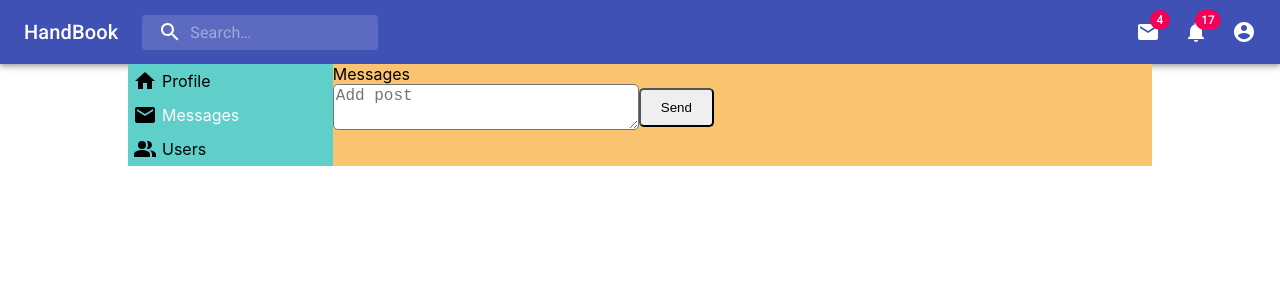
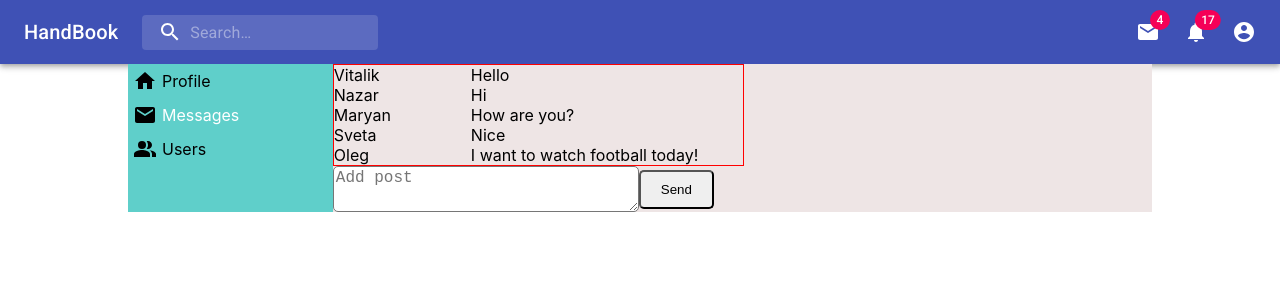
Before and after one commit to Burban-Vitalik/Project-Social-Media, a React (Create React App) app: page /messages in a window 1280 px wide. Shown: the top 300 px of the page. Built offline with nearby package versions, Linux system fonts and the light colour scheme.

Commit message:
dialogs page5%

```diff
--- a/src/App.js
+++ b/src/App.js
@@ -1,10 +1,11 @@
 import { Route } from 'react-router-dom';
 import styles from './App.module.scss';
 import Header from './component/Header/Header';
-import Dialogs from './component/Dialogs/Dialogs';
 import Navbar from './component/Navbar/Navbar';
 import { Profile } from './component/Profile/Profile';
 import Users from './component/Users/Users';
+import Dialogs from './component/Dialogs/Dialogs';
+import DialogsContainer from './component/Dialogs/DialogsContainer';
 
 
 function App() {
@@ -17,7 +18,7 @@ function App() {
         </aside>
         <div className={styles.appContent}>
           <Route path={'/profile'} component={Profile} />
-          <Route path={'/messages'} component={Dialogs} />
+          <Route path={'/messages'} component={DialogsContainer} />
           <Route path={'/users'} component={Users} />
       </div>
       </main>
--- /dev/null
+++ b/src/Redux/dialogs-reducer.js
@@ -0,0 +1,29 @@
+let SEND_MESSAGE = 'SEND_MESSAGE';
+
+let initialState = {
+    dialogs: [
+        {id: 1, name: 'Vitalik'},
+        {id: 2, name: 'Nazar'},
+        {id: 3, name: 'Maryan'},
+        {id: 4, name: 'Sveta'},
+        {id: 5, name: 'Oleg'},
+    ],
+    messages: [
+        {id: 1, message: 'Hello'},
+        {id: 2, message: 'Hi'},
+        {id: 3, message: 'How are you?'},
+        {id: 4, message: 'Nice'},
+        {id: 5, message: 'I want to watch football today!'},
+    ]
+}
+
+const dialogsReducer = (state = initialState, action) => {
+    switch (action.type) {
+        default:
+            return state
+    }
+}
+
+export let sendMessageCreator = () => ({type: SEND_MESSAGE});
+
+export default dialogsReducer;
--- a/src/Redux/messages-reducer.js
+++ /dev/null
@@ -1,8 +0,0 @@
-
-let initialState = {
-
-}
-
-export const messagesReducer = (state = initialState, action) => {
-
-}
--- a/src/Redux/redux-store.js
+++ b/src/Redux/redux-store.js
@@ -1,15 +1,14 @@
-import { combineReducers, createStore } from "redux";
-import { messagesReducer } from "./messages-reducer";
-import { profileReducer } from "./profile-reducer";
+import { applyMiddleware, combineReducers, createStore } from "redux";
+import thunkMiddleware from "redux-thunk";
+import dialogsReducer from "./dialogs-reducer";
 import { reducer as formReducer } from 'redux-form';
 
 let reducers = combineReducers({
-    // profilePage: profileReducer,
-    // messagesPage: messagesReducer,
+    dialogsPage: dialogsReducer,
     form: formReducer
 });
 
-let store = createStore(reducers);
+let store = createStore(reducers, applyMiddleware(thunkMiddleware));
 
 window.store = store;
 
--- /dev/null
+++ b/src/component/Dialogs/Dialog/DialogItem.jsx
@@ -0,0 +1,10 @@
+import React from 'react';
+
+export const DialogItem = (props) => {
+    return(
+        <div>
+            {/* <spun>{props.id}</spun> */}
+            <spun>{props.name}</spun>
+        </div>
+    )
+}
--- a/src/component/Dialogs/Dialogs.jsx
+++ b/src/component/Dialogs/Dialogs.jsx
@@ -1,11 +1,23 @@
 import React from 'react';
-import styles from '../Dialogs/Dialogs';
+import styles from '../Dialogs/Dialogs.module.scss';
 import AddMessageForm from './AddMessageForm/AddMessageForm';
+import { DialogItem } from './Dialog/DialogItem';
+import { MessageItem } from './Message/MessageItem';
 
-const Dialogs = () => {
+const Dialogs = (props) => {
+    let dialogsArray = props.dialogs.map(element => <DialogItem id={element.id} name={element.name}/>);
+    let messagesArray = props.messages.map(element => <MessageItem id={element.id} message={element.message}/>);
+    debugger;
     return(
-        <div>
-            Messages
+        <div className={styles.dialogsPage}>
+            <div className={styles.chat}>
+                <div className={styles.dialogsArray}>
+                    {dialogsArray}
+                </div>
+                <div className={styles.messagesArray}>
+                    {messagesArray}
+                </div>
+            </div>
             <AddMessageForm />
         </div>
     )
--- a/src/component/Dialogs/Dialogs.module.scss
+++ b/src/component/Dialogs/Dialogs.module.scss
@@ -0,0 +1,15 @@
+.dialogsPage {
+    background: rgb(238, 229, 229);
+}
+
+.chat {
+    display: flex;
+    width: 50%;
+    border: 1px solid red;
+}
+
+.dialogsArray {
+    margin-right: 80px;
+}
+.messagesArray {
+}
--- /dev/null
+++ b/src/component/Dialogs/DialogsContainer.jsx
@@ -0,0 +1,19 @@
+import React from 'react';
+import { connect } from 'react-redux';
+import Dialogs from './Dialogs'
+
+let DialogsContainer = (props) => {
+    return <Dialogs {...props.dialogsPage}/>
+}
+
+let mapStateToProps = (state) => {
+    return {
+        dialogsPage: state.dialogsPage
+    }
+}
+
+let mapDispatchToProps = (dispatch) => {
+
+}
+
+export default connect(mapStateToProps, mapDispatchToProps)(DialogsContainer);
--- /dev/null
+++ b/src/component/Dialogs/Message/MessageItem.jsx
@@ -0,0 +1,10 @@
+import React from 'react';
+
+export const MessageItem = (props) => {
+    return(
+        <div>
+            {/* <spun>{props.id}</spun> */}
+            <spun>{props.message}</spun>
+        </div>
+    )
+}
```
Also changed, not shown: 1 other file (tests, documents, lock files or other folders).
